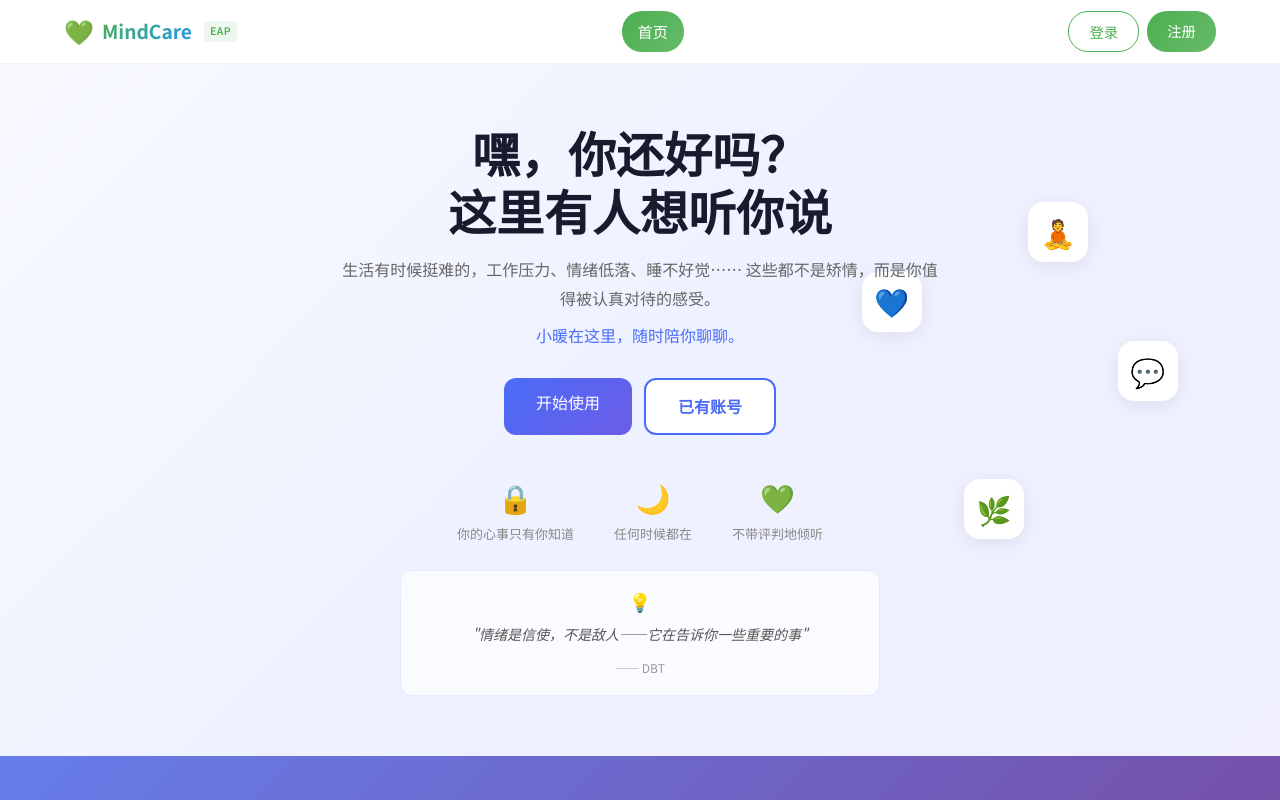
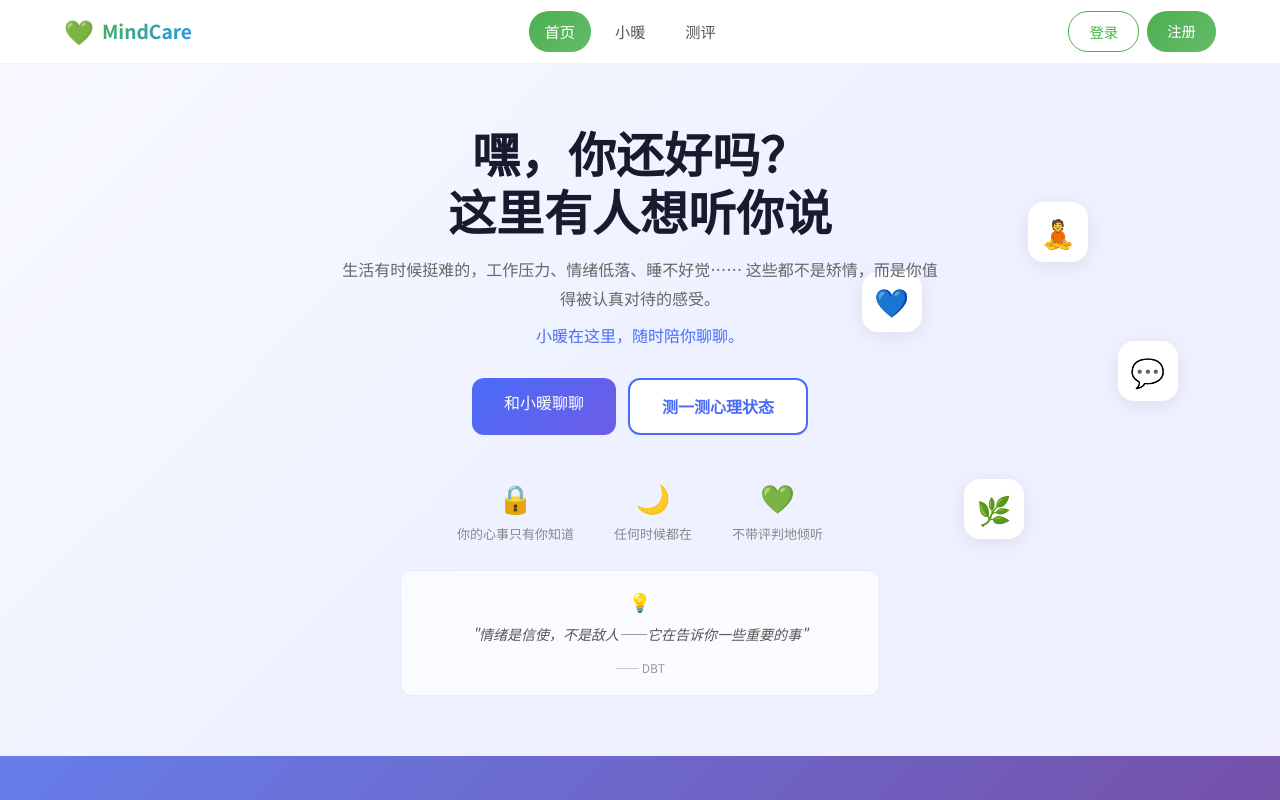
Before and after one commit to Penny-gogo/mindcare-app, a React (Vite) app: page / in a window 1280 px wide. Shown: the top 800 px of the page. Built offline with nearby package versions, Linux system fonts and the light colour scheme; data requests are answered from the project's data file.

Commit message:
feat: 先体验再注册 - 去掉聊天/测评登录限制, 导航栏开放小暖和测评, 首页CTA直接引导体验, 去掉EAP标识

```diff
--- a/src/components/Layout/Navbar.jsx
+++ b/src/components/Layout/Navbar.jsx
@@ -20,13 +20,12 @@ export default function Navbar() {
         <Link to="/" className="navbar-brand">
           <span className="brand-icon">💚</span>
           <span className="brand-text">MindCare</span>
-          <span className="brand-sub">EAP</span>
         </Link>
 
         <div className="navbar-links">
           <Link to="/" className={isActive('/')}>首页</Link>
-          {user && <Link to="/chat" className={isActive('/chat')}>小暖</Link>}
-          {user && <Link to="/assessment" className={isActive('/assessment')}>测评</Link>}
+          <Link to="/chat" className={isActive('/chat')}>小暖</Link>
+          <Link to="/assessment" className={isActive('/assessment')}>测评</Link>
         </div>
 
         <div className="navbar-auth">
--- a/src/pages/Assessment.jsx
+++ b/src/pages/Assessment.jsx
@@ -13,17 +13,6 @@ export default function Assessment() {
   const [answers, setAnswers] = useState({});
   const [keywordInput, setKeywordInput] = useState('');
   const [result, setResult] = useState(null);
-
-  if (!user) {
-    return (
-      <div className="assessment-login-prompt">
-        <span className="prompt-icon">🧩</span>
-        <h2>请先登录</h2>
-        <p>登录后即可进行趣味测评</p>
-        <button onClick={() => navigate('/login')} className="btn-primary">去登录</button>
-      </div>
-    );
-  }
 
   // 选择测评
   const handleSelectAssessment = (assessment) => {
--- a/src/pages/Chat.jsx
+++ b/src/pages/Chat.jsx
@@ -1780,17 +1780,6 @@ export default function Chat() {
     setCurrentTopic(null);
   };
 
-  if (!user) {
-    return (
-      <div className="chat-login-prompt">
-        <span className="prompt-icon">🤗</span>
-        <h2>请先登录</h2>
-        <p>登录后即可和{AI_NAME}聊天</p>
-        <button onClick={() => navigate('/login')} className="btn-primary">去登录</button>
-      </div>
-    );
-  }
-
   // 欢迎回来界面（有保存的对话时显示）
   if (showWelcomeBack && hasSavedSession) {
     const lastTime = savedSession.savedAt ? new Date(savedSession.savedAt) : null;
--- a/src/pages/Home.jsx
+++ b/src/pages/Home.jsx
@@ -34,8 +34,8 @@ export default function Home() {
               </>
             ) : (
               <>
-                <Link to="/register" className="btn-primary">开始使用</Link>
-                <Link to="/login" className="btn-secondary">已有账号</Link>
+                <Link to="/chat" className="btn-primary">和小暖聊聊</Link>
+                <Link to="/assessment" className="btn-secondary">测一测心理状态</Link>
               </>
             )}
           </div>
@@ -242,7 +242,7 @@ export default function Home() {
         {user ? (
           <Link to="/chat" className="btn-primary btn-lg">和小暖聊聊</Link>
         ) : (
-          <Link to="/register" className="btn-primary btn-lg">开始吧，免费的</Link>
+          <Link to="/chat" className="btn-primary btn-lg">试试和小暖聊聊</Link>
         )}
       </section>
     </div>
```
